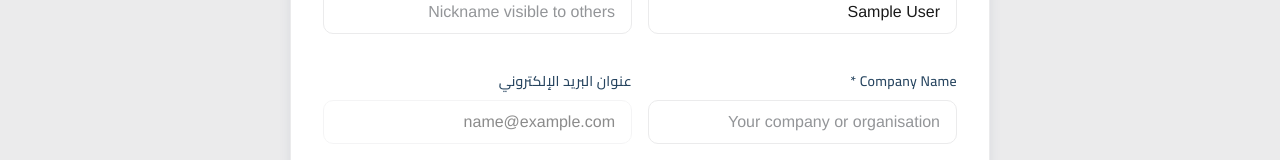
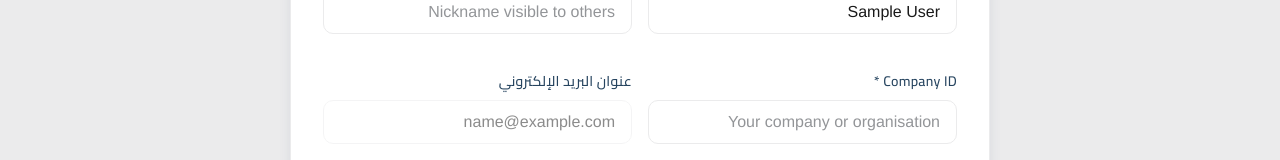
Before and after one commit to EHSikder/worldcup, a Next.js app in the folder frontend/: page /complete-profile in a window 1280 px wide. Shown: the part 292-452 px from the top of the page. Built offline with nearby package versions, Linux system fonts and the light colour scheme; no server answers; sample sign-in values are in the browser's storage.

Commit message:
Update page.js

```diff
--- a/frontend/src/app/complete-profile/page.js
+++ b/frontend/src/app/complete-profile/page.js
@@ -204,9 +204,9 @@ export default function CompleteProfilePage() {
                 />
               </div>
 
-              {/* Company Name */}
+              {/* Company ID */}
               <div className="form-group">
-                <label className="form-label">{t('Company Name') || 'Company ID'} <span style={{ color: 'var(--color-primary-red)' }}>*</span></label>
+                <label className="form-label">{t('Company ID') || 'Company ID'} <span style={{ color: 'var(--color-primary-red)' }}>*</span></label>
                 <input
                   type="text"
                   className="form-input"
```
